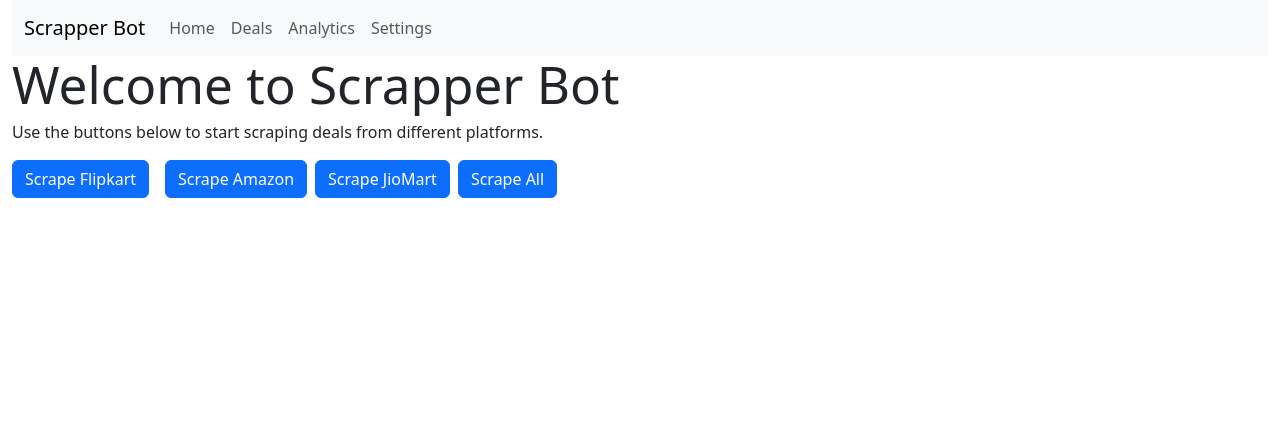
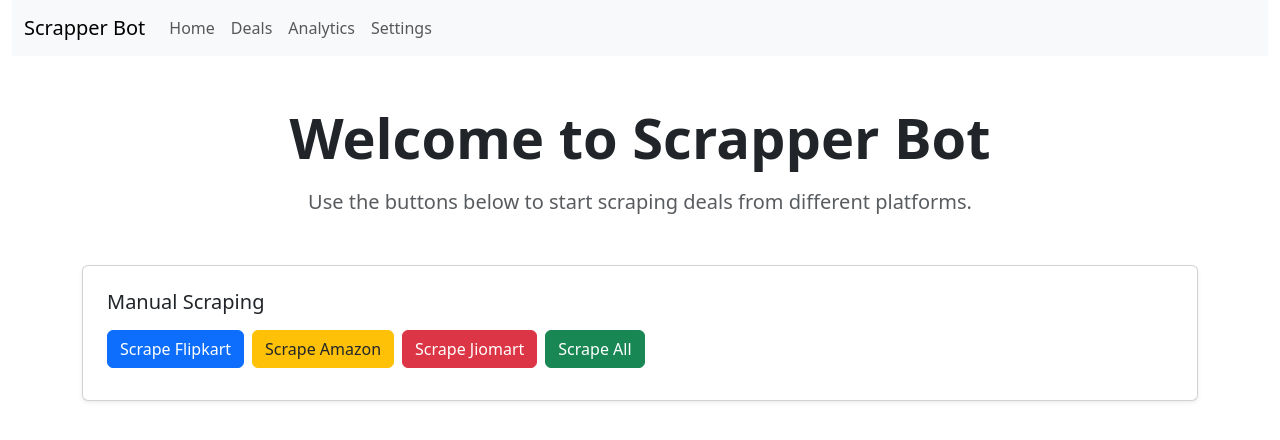
Before and after one commit to sahilmandre/scrapperBotEcommerce, a React (Vite) app in the folder frontend/: page / in a window 1280 px wide. Shown: the top 440 px of the page. Built offline with nearby package versions, Linux system fonts and the light colour scheme.

Commit message:
Changes in the Homepage for better scraping details

```diff
--- a/frontend/src/components/Navbar.jsx
+++ b/frontend/src/components/Navbar.jsx
@@ -1,3 +1,5 @@
+// frontend/src/components/Navbar.jsx
+
 import { Link } from 'react-router-dom';
 
 function Navbar() {
--- /dev/null
+++ b/frontend/src/hooks/useScrape.js
@@ -0,0 +1,27 @@
+import { useMutation, useQueryClient } from '@tanstack/react-query';
+import axios from 'axios';
+
+// The function that performs the API call
+const scrapePlatform = async (platform) => {
+    const { data } = await axios.get(`http://localhost:3000/api/scrape/${platform}`);
+    return data;
+};
+
+// The custom hook that uses the mutation
+export const useScrape = () => {
+    const queryClient = useQueryClient();
+
+    return useMutation({
+        mutationFn: scrapePlatform,
+        // When the scrape is successful, we should invalidate deals and analytics
+        // so they refetch with the new data on their respective pages.
+        onSuccess: () => {
+            console.log("Scraping successful. Invalidating deals and analytics queries.");
+            queryClient.invalidateQueries({ queryKey: ['deals'] });
+            queryClient.invalidateQueries({ queryKey: ['analytics'] });
+        },
+        onError: (error) => {
+            console.error("Scraping failed:", error);
+        }
+    });
+};
--- a/frontend/src/hooks/useSettings.js
+++ b/frontend/src/hooks/useSettings.js
@@ -1,3 +1,5 @@
+// frontend/src/hooks/useSettings.js
+
 import { useQuery, useMutation, useQueryClient } from "@tanstack/react-query";
 import axios from "axios";
 
--- a/frontend/src/pages/AnalyticsPage.jsx
+++ b/frontend/src/pages/AnalyticsPage.jsx
@@ -1,3 +1,5 @@
+// frontend/src/pages/AnalyticsPage.jsx
+
 import React from 'react';
 import { useAnalytics } from '../hooks/useAnalytics';
 import { Bar, Doughnut } from 'react-chartjs-2';
--- a/frontend/src/pages/DealsPage.jsx
+++ b/frontend/src/pages/DealsPage.jsx
@@ -1,3 +1,6 @@
+// frontend/src/pages/DealsPage.jsx
+
+
 import React, { useState, useMemo } from 'react';
 import { useDeals } from '../hooks/useDeals';
 import { FixedSizeList as List } from 'react-window';
--- a/frontend/src/pages/HomePage.jsx
+++ b/frontend/src/pages/HomePage.jsx
@@ -1,43 +1,114 @@
-import React, { useState } from 'react';
-import axios from 'axios';
+import React from 'react';
+import { useScrape } from '../hooks/useScrape'; // ✅ Import the new custom hook
 
-const HomePage = () => {
-  const [loading, setLoading] = useState(false);
-  const [message, setMessage] = useState('');
-
-  const handleScrape = async (platform) => {
-    setLoading(true);
-    setMessage('');
-    try {
-      const response = await axios.get(`http://localhost:3000/api/scrape/${platform}`);
-      setMessage(response.data.message);
-    } catch (error) {
-      setMessage('Error scraping data');
-    }
-    setLoading(false);
+const ScrapeButton = ({ platform, onScrape, loading }) => {
+  const platformColors = {
+    flipkart: 'btn-primary',
+    amazon: 'btn-warning text-dark',
+    jiomart: 'btn-danger',
+    all: 'btn-success'
   };
+  const platformName = platform.charAt(0).toUpperCase() + platform.slice(1);
 
   return (
-    <div>
-      <h1>Welcome to Scrapper Bot</h1>
-      <p>Use the buttons below to start scraping deals from different platforms.</p>
-      <div className="d-grid gap-2 d-md-flex justify-content-md-start">
-        <button className="btn btn-primary me-md-2" type="button" onClick={() => handleScrape('flipkart')} disabled={loading}>
-          {loading ? 'Scraping...' : 'Scrape Flipkart'}
-        </button>
-        <button className="btn btn-primary" type="button" onClick={() => handleScrape('amazon')} disabled={loading}>
-          {loading ? 'Scraping...' : 'Scrape Amazon'}
-        </button>
-        <button className="btn btn-primary" type="button" onClick={() => handleScrape('jiomart')} disabled={loading}>
-          {loading ? 'Scraping...' : 'Scrape JioMart'}
-        </button>
-        <button className="btn btn-primary" type="button" onClick={() => handleScrape('all')} disabled={loading}>
-          {loading ? 'Scraping...' : 'Scrape All'}
-        </button>
-      </div>
-      {message && <p className="mt-3">{message}</p>}
-    </div>
+    <button
+      className={`btn ${platformColors[platform]} me-2 mb-2`}
+      type="button"
+      onClick={() => onScrape(platform)}
+      disabled={loading}
+    >
+      {loading ? (
+        <>
+          <span className="spinner-border spinner-border-sm me-2" role="status" aria-hidden="true"></span>
+          Scraping...
+        </>
+      ) : `Scrape ${platformName}`}
+    </button>
   );
 };
 
+
+const HomePage = () => {
+  // ✅ Use the new hook for scraping. It provides all the state we need.
+  const scrapeMutation = useScrape();
+
+  const handleScrape = (platform) => {
+    // The mutate function from the hook triggers the API call
+    scrapeMutation.mutate(platform);
+  };
+
+  const renderResults = () => {
+    // Use the state provided by the useMutation hook
+    if (scrapeMutation.isIdle) return null; // Don't show anything initially
+    if (scrapeMutation.isError) {
+      const errorMessage = scrapeMutation.error.response?.data?.error || 'Error scraping data';
+      return <div className="alert alert-danger mt-4">{errorMessage}</div>;
+    }
+    if (scrapeMutation.isSuccess) {
+      const scrapeResult = scrapeMutation.data;
+
+      // Check if we have the detailed results from 'scrape all'
+      if (scrapeResult.results) {
+        return (
+          <div className="card mt-4">
+            <div className="card-header fw-bold">
+              {scrapeResult.message} (Total: {scrapeResult.total} deals)
+            </div>
+            <ul className="list-group list-group-flush">
+              {Object.entries(scrapeResult.results).map(([platform, count]) => (
+                <li key={platform} className="list-group-item d-flex justify-content-between align-items-center">
+                  {platform.charAt(0).toUpperCase() + platform.slice(1)}
+                  <span className="badge bg-primary rounded-pill">{count} deals found</span>
+                </li>
+              ))}
+            </ul>
+          </div>
+        );
+      }
+
+          // Fallback for single scrape messages
+          if (scrapeResult.message) {
+            return <div className="alert alert-success mt-4">{scrapeResult.message}</div>;
+          }
+      }
+
+      return null;
+    };
+
+  return (
+      <div className="container py-5">
+        <div className="text-center">
+          <h1 className="display-4 fw-bold">Welcome to Scrapper Bot</h1>
+          <p className="lead text-muted mt-3">
+            Use the buttons below to start scraping deals from different platforms.
+          </p>
+        </div>
+
+        <div className="card shadow-sm mt-5">
+          <div className="card-body p-4">
+            <h5 className="card-title mb-3">Manual Scraping</h5>
+            <div className="d-flex flex-wrap justify-content-start">
+              <ScrapeButton platform="flipkart" onScrape={handleScrape} loading={scrapeMutation.isPending} />
+              <ScrapeButton platform="amazon" onScrape={handleScrape} loading={scrapeMutation.isPending} />
+              <ScrapeButton platform="jiomart" onScrape={handleScrape} loading={scrapeMutation.isPending} />
+              <ScrapeButton platform="all" onScrape={handleScrape} loading={scrapeMutation.isPending} />
+            </div>
+          </div>
+        </div>
+
+        <div className="mt-4">
+          {/* Show a loading indicator while scraping */}
+          {scrapeMutation.isPending && (
+            <div className="d-flex justify-content-center">
+              <div className="spinner-border" role="status">
+                <span className="visually-hidden">Loading...</span>
+              </div>
+            </div>
+          )}
+          {renderResults()}
+        </div>
+      </div>
+    );
+};
+
 export default HomePage;
--- a/frontend/src/pages/SettingsPage.jsx
+++ b/frontend/src/pages/SettingsPage.jsx
@@ -1,3 +1,5 @@
+// frontend/src/pages/SettingsPage.jsx
+
 import React, { useState, useEffect } from 'react';
 import { useAllSettings, useUpdateAllSettings } from '../hooks/useSettings';
 
```
Also changed, not shown: frontend/src/hooks/useAnalytics.js (+6 -4 lines), frontend/src/hooks/useDeals.js (+5 -5 lines), 2 other files (tests, documents, lock files or other folders).
